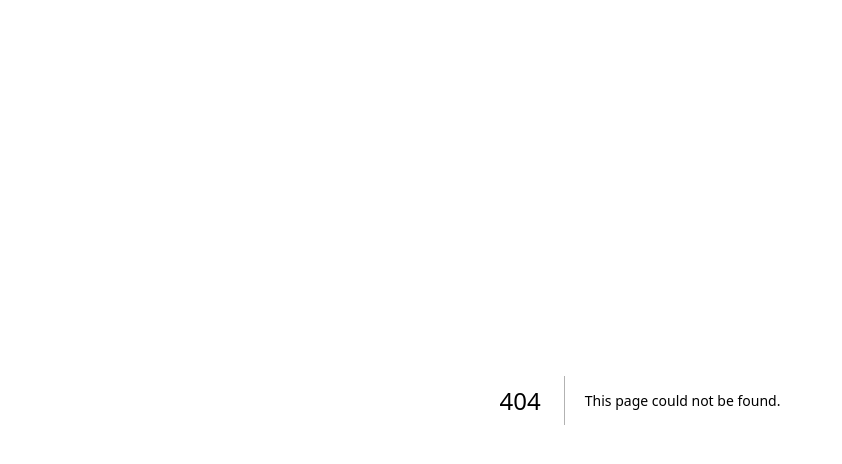
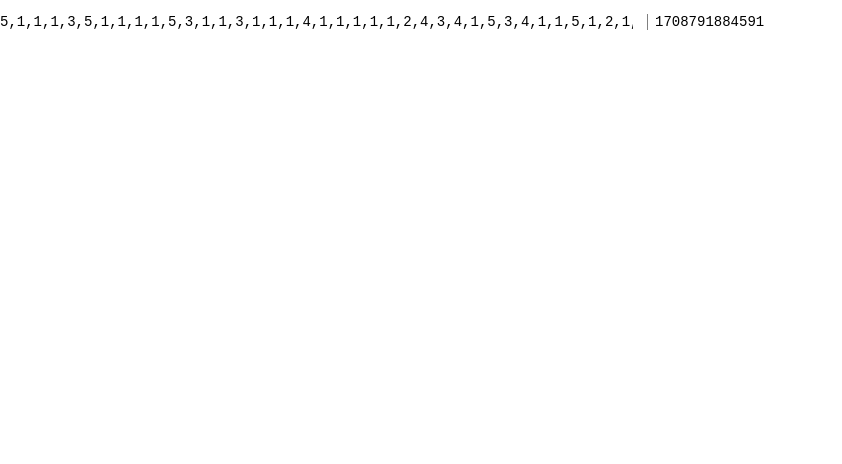
Before and after one commit to d-lukashevich/aoc, a Next.js app: page /days/2021/6 in a window 1280 px wide. Before the commit this address had no page. Shown: the top 464 px of the page, without its empty margins (0-842 px from the left). Built offline with nearby package versions, Linux system fonts and the light colour scheme.

Commit message:
feat(06.12.21): add solution

```diff
--- /dev/null
+++ b/pages/days/2021/6.tsx
@@ -0,0 +1,29 @@
+import { PuzzleRenderer } from '@units/PuzzleRenderer';
+import { parseRows } from '@utils';
+
+const getData = (raw: string) => parseRows(raw)[0].split(',').map(Number);
+
+const emulate = (raw: string, days: number) => {
+  const data = getData(raw);
+  const fishes = new Array(9).fill(0);
+  data.forEach((num) => fishes[num]++);
+  for (let i = 0; i < days; i++) {
+    let temp = 0;
+    for (let j = 8; j >= 0; j--) {
+      const toAdd = temp;
+      temp = fishes[j];
+      fishes[j] = toAdd;
+    }
+    fishes[8] = temp;
+    fishes[6] += temp;
+  }
+
+  return fishes.reduce((acc, num) => acc + num, 0);
+};
+
+const first = (raw: string) => emulate(raw, 80);
+const second = (raw: string) => emulate(raw, 256);
+
+export default function Day() {
+  return <PuzzleRenderer func={second} first={first} second={second} />;
+}
```
Also changed, not shown: public/inputs/2021/6.txt (added).
